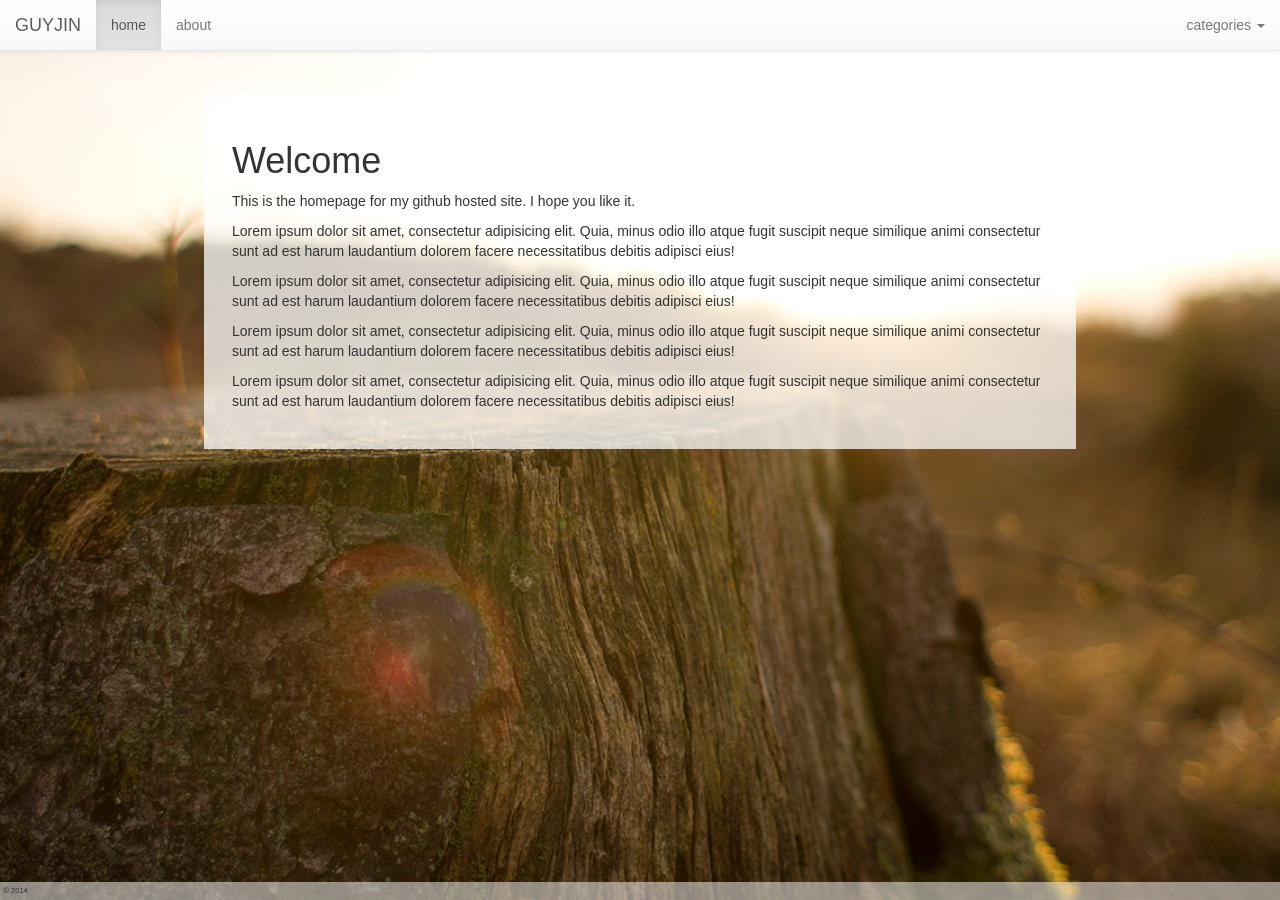
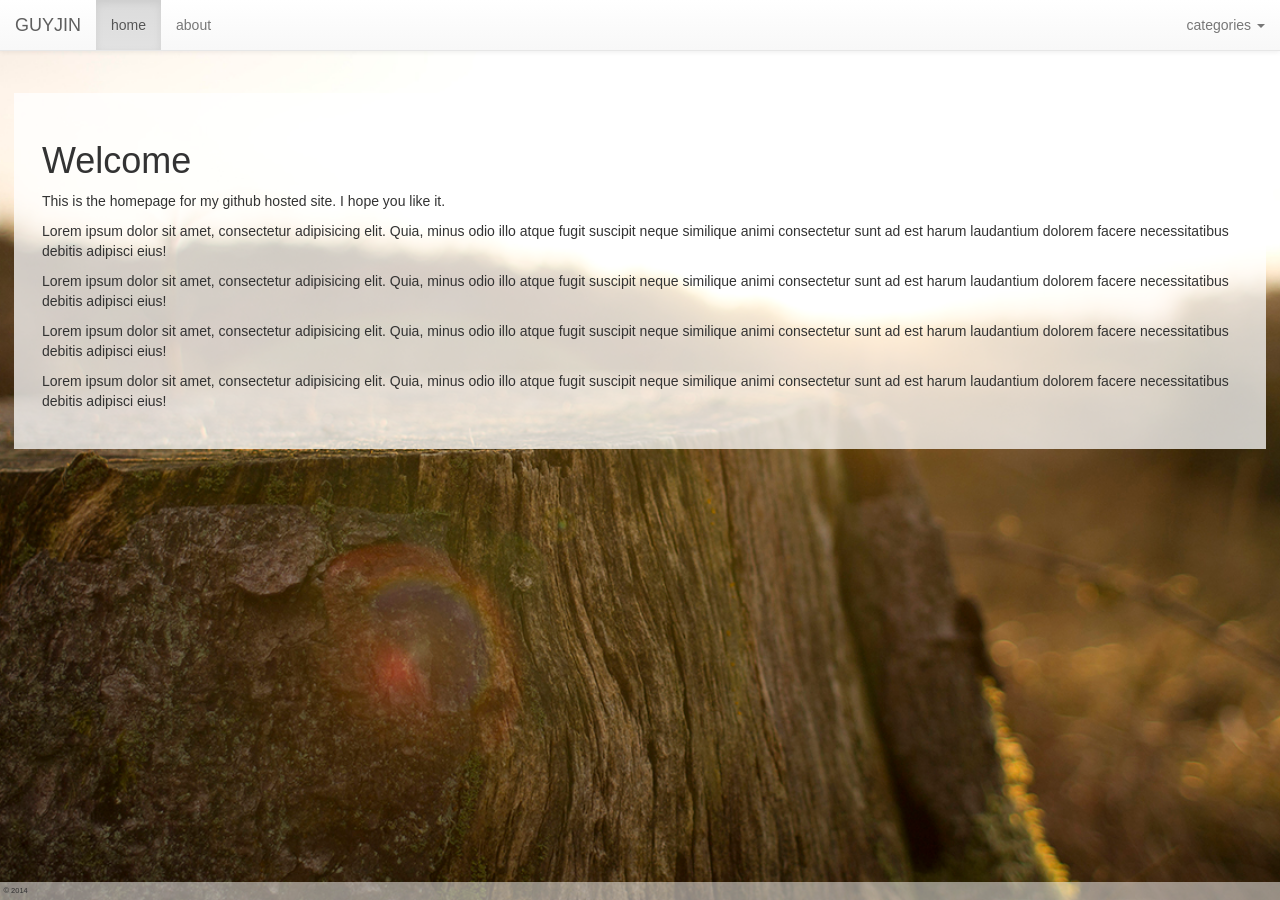
Before and after one commit to guyjin/guyjin.github.io, a Jekyll site: the page built from index.md, in a window 1280 px wide. Built offline with Jekyll 4.4.1, drawn with Linux system fonts in a browser that asks for light colours; nearby versions of some CDN libraries; some web fonts are replaced.

```diff
--- a/css/glossyStyles.css
+++ b/css/glossyStyles.css
@@ -10,7 +10,6 @@
   body .content {
     position: relative;
     z-index: 5;
-    max-width: 900px;
     margin: 0 auto; }
     body .content .row {
       background: rgba(255, 255, 255, 0.75);
--- a/sass/glossyStyles.scss
+++ b/sass/glossyStyles.scss
@@ -17,7 +17,6 @@
 	.content {
 		position: relative;
 		z-index: 5;
-		max-width: 900px;
 		margin: 0 auto;
 
 
```
